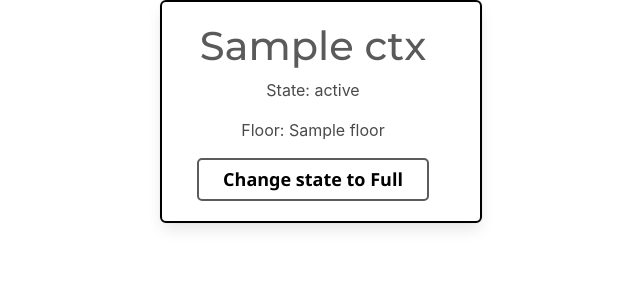
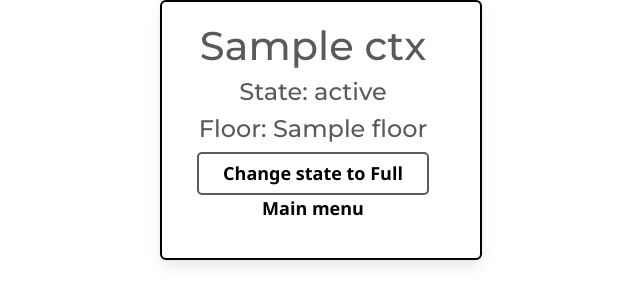
Before and after one commit to softalaproject/fridge_manager, a Django app: template restmanager/frontend/templates/frontend/fridges.html in a window 1280 px wide. Shown: the top 305 px of the page, without its empty margins (319-959 px from the left). Run offline with Django 3.2, Linux system fonts and the light colour scheme; the template is opened without the code that fills it: most values are stand-ins (such as "Sample title", 1, 10 or a date in 2020); some libraries are stand-ins or nearby versions.

Commit message:
Add functionality for clicking title, floor, main menu

```diff
--- a/restmanager/frontend/templates/frontend/fridges.html
+++ b/restmanager/frontend/templates/frontend/fridges.html
@@ -4,6 +4,20 @@
         <style>
             .box{
                 border:2px solid #000000;
+            }
+
+            a:link{
+                font-family:Segoe UI;
+                font-size:18px;
+                font-weight:bold;
+                color:#000000;
+            }
+
+            a:active{
+                font-family:Segoe UI;
+                font-size:18px;
+                font-weight:bold;
+                color:#000000;
             }
 
             .button_1 {
@@ -62,9 +76,9 @@
                         <div class="container">
 
                             <p hidden>ID: {{ctx.id}}</p>
-                            <h1>{{ctx.name}}</h1>
-                            <p class="para">State: {{ctx.state}}</p>
-                            <p>Floor: {{ctx.floor}}</p>
+                            <a href="/?id={{ctx.id}}"><h1>{{ctx.name}}</h1></a>
+                            <h4>State: {{ctx.state}}</h4>
+                            <a href="/?floor={{ctx.floor}}"><h4>Floor: {{ctx.floor}}</h4></a>
 
                             <form action="/api/change_state/" id="post_form" method="post">
                                 <input type="hidden" name="id" id="id" value="{{ctx.id}}">
@@ -81,7 +95,7 @@
                                     {% endif %}
                                 {% endwith %}
                             </form>
-
+                            <a href="fridges"><p>Main menu</p></a>
                         </div>
                     </div>
                 </div>
```
